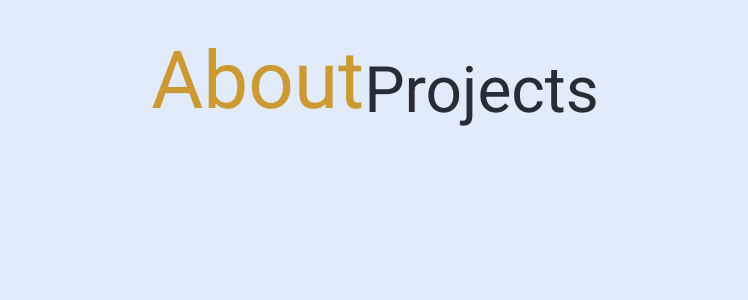
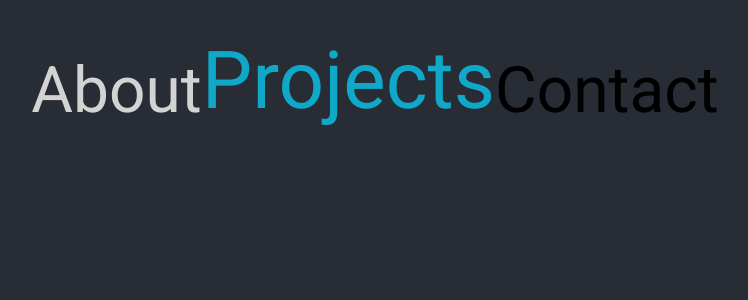
Before and after one commit to afteralec/portfolio, a React (Create React App) app: page / in a window 1280 px wide. Shown: the top 300 px of the page, without its empty margins (265-1013 px from the left). Built offline with nearby package versions, Linux system fonts and the light colour scheme.

Commit message:
adds pseudo-carousel effect to navigation

```diff
--- a/src/App.jsx
+++ b/src/App.jsx
@@ -1,6 +1,6 @@
 import { useState } from "react";
 import styled from "styled-components";
-import { ThemeProvider as StyledThemeProvider } from "styled-components";
+import { ThemeProvider } from "styled-components";
 
 // Import services
 import { standard } from "./services/themes";
@@ -9,21 +9,26 @@ import { standard } from "./services/themes";
 
 export default function App() {
   const [theme] = useState(standard);
-  const [react, setReact] = useState(false);
+  const [nav, setNav] = useState(1);
 
   return (
-    <StyledThemeProvider theme={theme}>
-      <Root transition={react}>
+    <ThemeProvider theme={theme}>
+      <Root nav={nav}>
         <Navigation>
-          <NodeLink onClick={() => setReact(false)} active={!react}>
+          <div style={{ flexGrow: 3 - nav, transition: "0.75s all" }} />
+          <AboutLink onClick={() => setNav(0)} active={nav === 0}>
             About
-          </NodeLink>
-          <ReactLink onClick={() => setReact(true)} active={react}>
+          </AboutLink>
+          <ProjectsLink onClick={() => setNav(1)} active={nav === 1}>
             Projects
-          </ReactLink>
+          </ProjectsLink>
+          <ContactLink onClick={() => setNav(2)} active={nav === 2}>
+            Contact
+          </ContactLink>
+          <div style={{ flexGrow: 1 + nav, transition: "0.75s all" }} />
         </Navigation>
       </Root>
-    </StyledThemeProvider>
+    </ThemeProvider>
   );
 }
 
@@ -42,8 +47,7 @@ const Root = styled.div`
     ${({ theme }) => theme.surface.react} calc(50% - 10px) 100%
   );
   background-size: 275% 100%;
-  background-position: ${({ transition }) =>
-    transition ? "0% 50%" : "100% 50%"};
+  background-position: ${({ nav }) => (nav ? "0% 50%" : "100% 50%")};
 
   transition: 0.75s all;
 `;
@@ -58,9 +62,11 @@ const NavLink = styled.p`
   font-size: ${({ active }) => (active ? "5rem" : "4rem")};
   cursor: pointer;
   margin-top: auto;
+
+  transition: 0.75s all;
 `;
 
-const ReactLink = styled(NavLink)`
+const ProjectsLink = styled(NavLink)`
   background-image: linear-gradient(
     -45deg,
     ${({ theme }) => theme.surface.react} 0 calc(50% + 10px),
@@ -73,8 +79,6 @@ const ReactLink = styled(NavLink)`
   &:hover {
     background-position: ${({ active }) => !active && "0% 50%"};
   }
-
-  transition: 0.75s all;
 
   -webkit-background-clip: text;
   -webkit-text-fill-color: transparent;
@@ -89,7 +93,7 @@ const ReactLink = styled(NavLink)`
 // #cc9933 // goldenrod
 // #976b00 // dark goldenrod
 
-const NodeLink = styled(NavLink)`
+const AboutLink = styled(NavLink)`
   background-image: linear-gradient(
     -45deg,
     #cc9933 0 calc(50% + 10px),
@@ -103,8 +107,6 @@ const NodeLink = styled(NavLink)`
     background-position: ${({ active }) => !active && "100% 50%"};
   }
 
-  transition: 0.75s all;
-
   -webkit-background-clip: text;
   -webkit-text-fill-color: transparent;
   -moz-background-clip: text;
@@ -114,3 +116,5 @@ const NodeLink = styled(NavLink)`
   -o-background-clip: text;
   -o-text-fill-color: transparent;
 `;
+
+const ContactLink = styled(NavLink)``;
```
Also changed, not shown: 1 other file (tests, documents, lock files or other folders).
